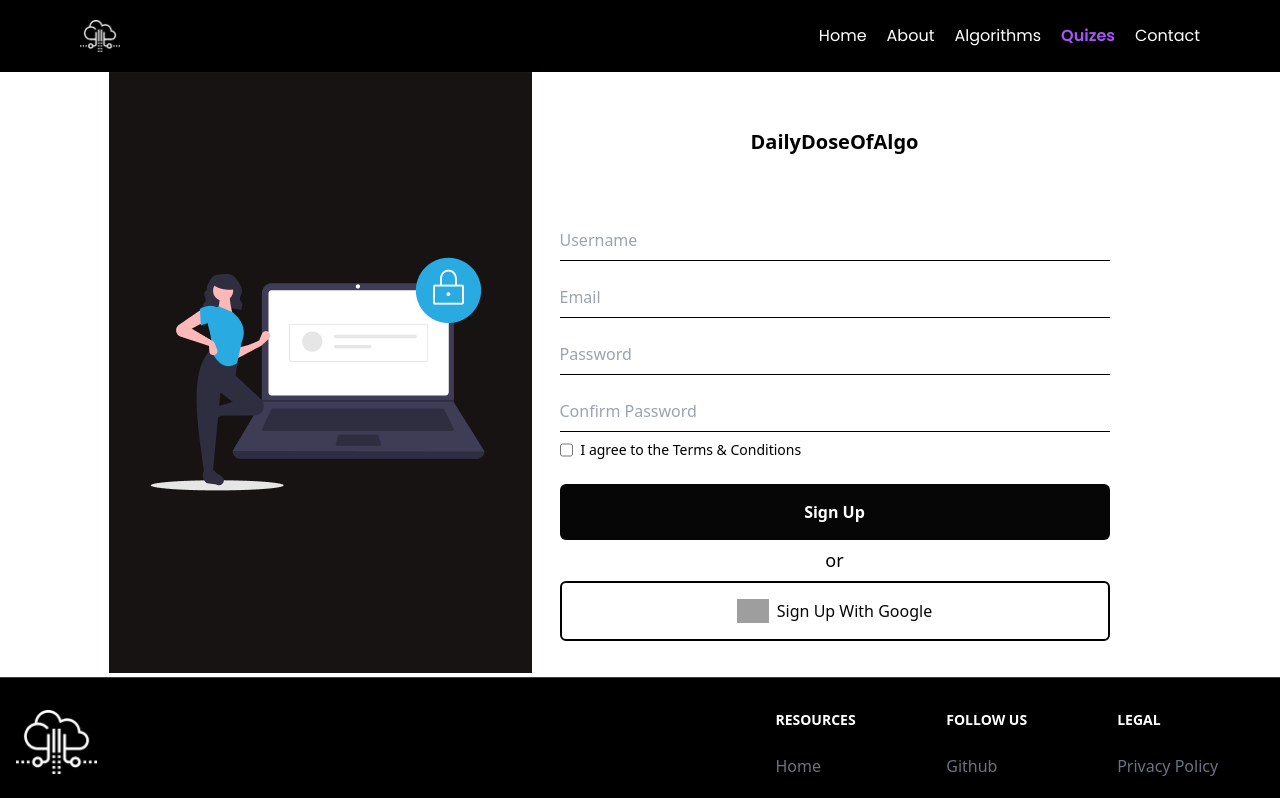
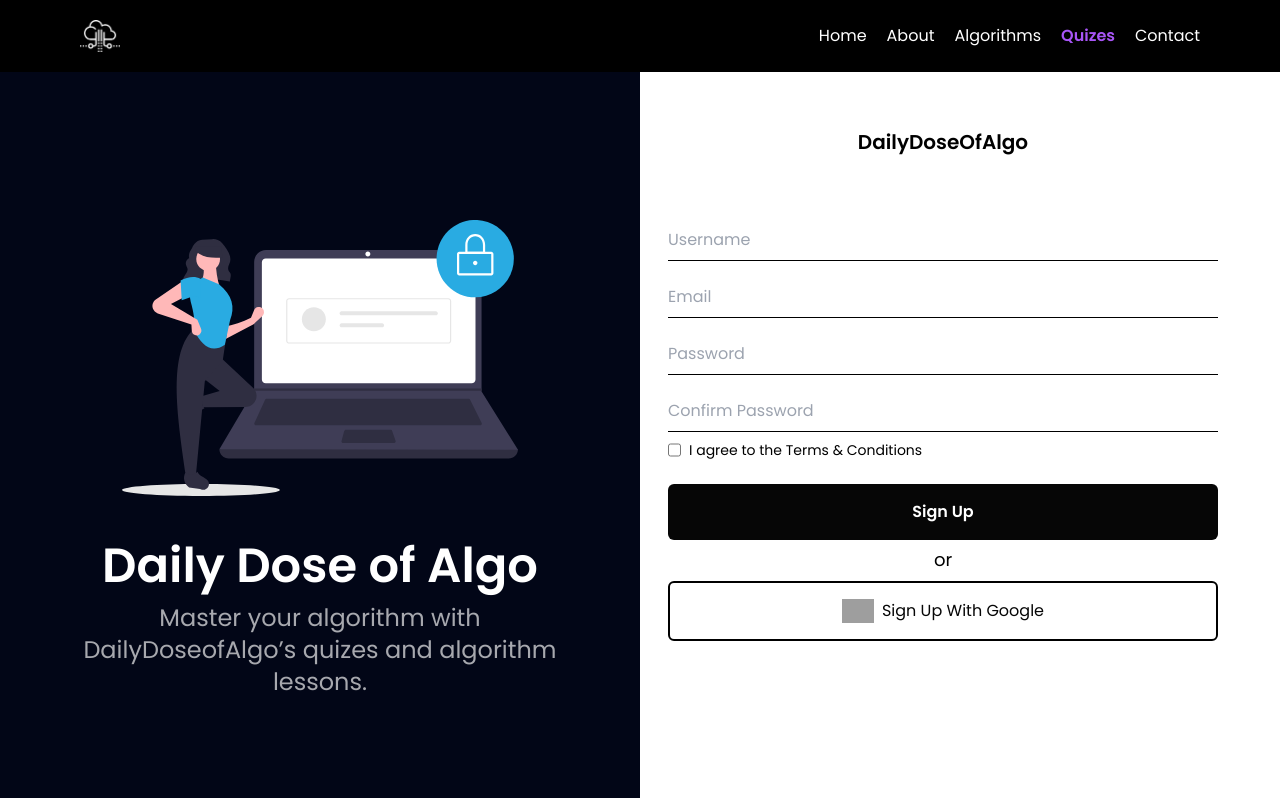
Before and after one commit to Aashish1-1-1/DailyDoseOfAlgo, a React (Vite) app in the folder frontend/: page /quizes in a window 1280 px wide. Shown: the top 798 px of the page. Built offline with nearby package versions, Linux system fonts and the light colour scheme; grey boxes are pictures that could not be loaded; a web font is replaced by a local one.

Commit message:
improved signup design

```diff
--- a/frontend/src/App.jsx
+++ b/frontend/src/App.jsx
@@ -1,5 +1,4 @@
 import React from 'react'
-import Footer from './components/Footer/Footer';
 import LandingPage from './components/LandingPage/LandingPage';
 import Header from './components/Header/Header';
 const App = () => {
--- a/frontend/src/components/SignUp/Signup.jsx
+++ b/frontend/src/components/SignUp/Signup.jsx
@@ -1,19 +1,21 @@
 import React from "react";
+import SingupImg from "/assets/signup.svg";
+
 const SignUp = () => {
   return (
     <>
-      <div className="w-full h-full flex items-start justify-center">
+      <div className="w-full h-full flex items-start justify-center font-poppins">
         {/* Image */}
-        <div className="relative 1/2 h-full flex flex-col">
-          <img src="../assets/signup.png" className="w-full h-full object-cover" alt="Signup" />
+        <div className="relative w-1/2 h-[calc(100vh-72px)] flex flex-col justify-center items-center p-14 bg-slate-950 text-white">
+          <img src={SingupImg} alt="signup" className="scale-75"/>
+          <h1 className="font-semibold text-5xl">Daily Dose of Algo</h1>
+          <h3 className="text-white opacity-65 text-2xl text-center mt-3">Master your algorithm with DailyDoseofAlgo’s quizes and algorithm lessons.</h3>
         </div>
 
         {/* Text container */}
         <div className="w-1/2 bg-white flex flex-col p-7 justify-center">
           <div className="w-full flex flex-col max-w-[550px] items-center">
-            <h1 className="text-xl font-semibold mb-7 py-7">
-              DailyDoseOfAlgo
-            </h1>
+            <h1 className="text-xl font-semibold mb-7 py-7">DailyDoseOfAlgo</h1>
             <div className="w-full flex flex-col">
               <input
                 type="text"
```
Also changed, not shown: frontend/public/assets/signup.png, frontend/public/assets/signup.svg (added).
